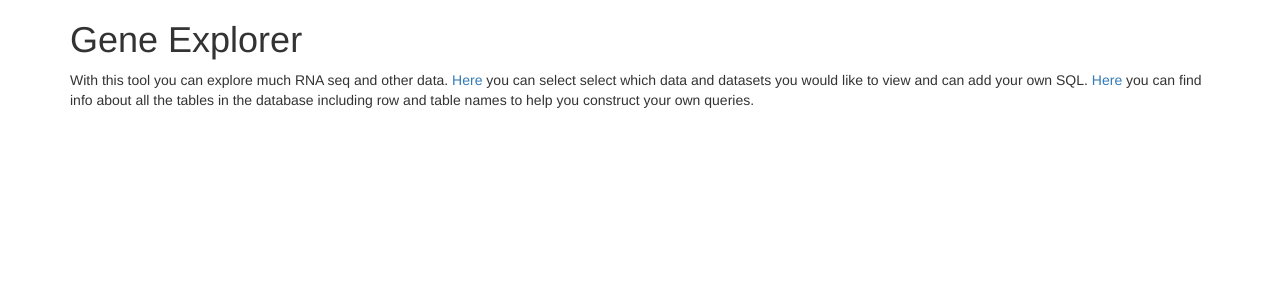
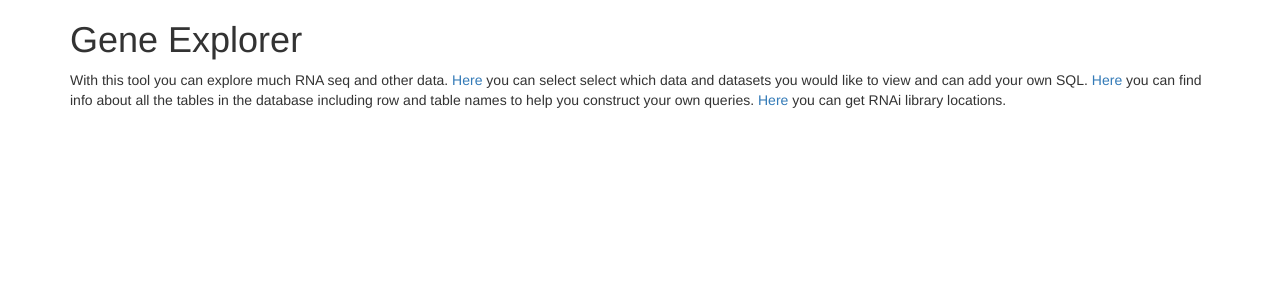
Before and after one commit to delosrogers/gene_data_explorer, a Flask app: page / in a window 1280 px wide. Shown: the top 300 px of the page. Run offline with Flask 2, Linux system fonts and the light colour scheme; some libraries are stand-ins or nearby versions.

Commit message:
added a link to rnai tool in the index.html

```diff
--- a/src/templates/index.html
+++ b/src/templates/index.html
@@ -15,7 +15,8 @@
   <p>With this tool you can explore much RNA seq and other data.
     <a href="/mine">Here</a> you can select select which data and datasets you would like to view
     and can add your own SQL. <a href="/database_info">Here</a> you can find info about all the tables in
-    the database including row and table names to help you construct your own queries.
+    the database including row and table names to help you construct your own queries. <a href="/rnai">Here</a>
+    you can get RNAi library locations.
   </p>
 </div>
 </body>
```
